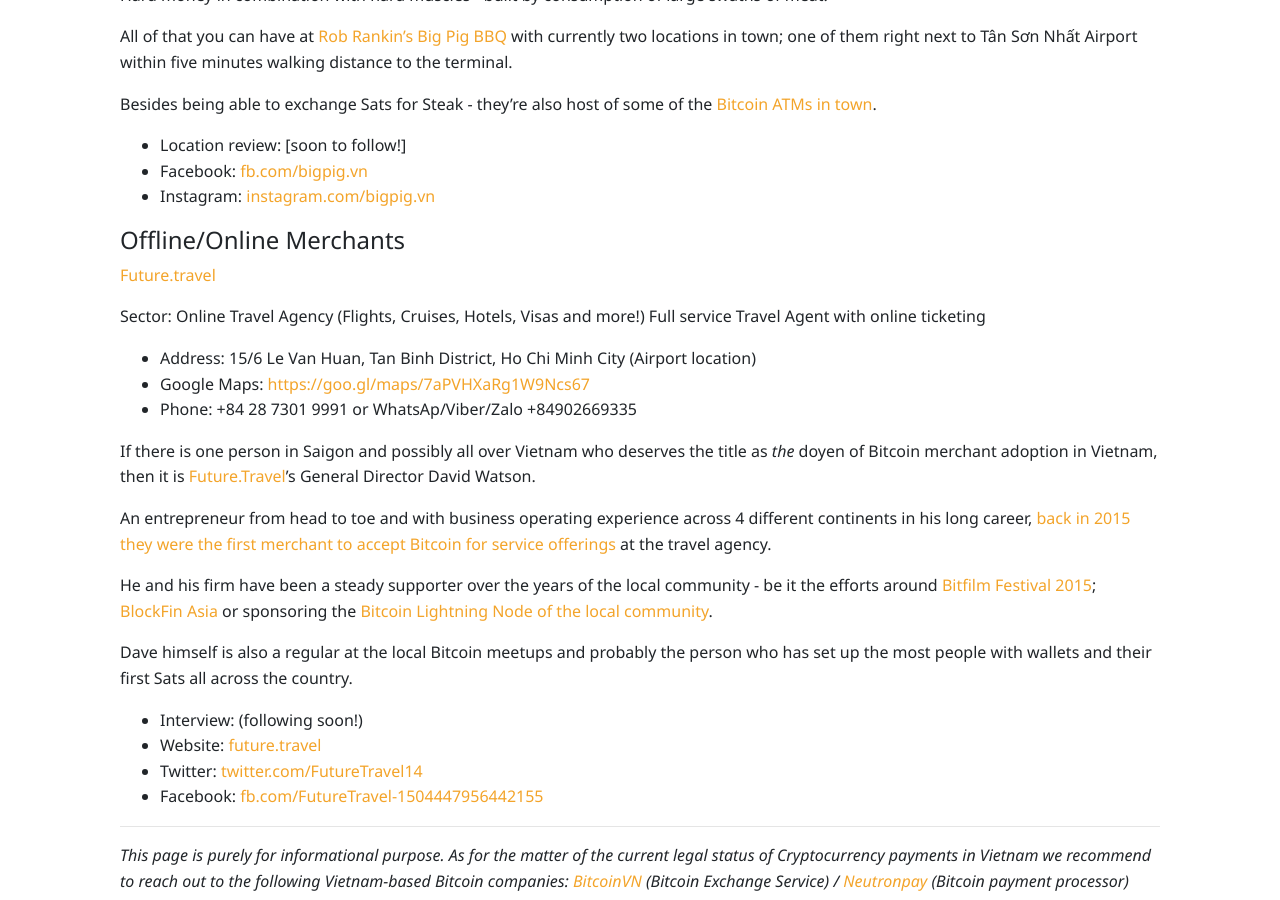
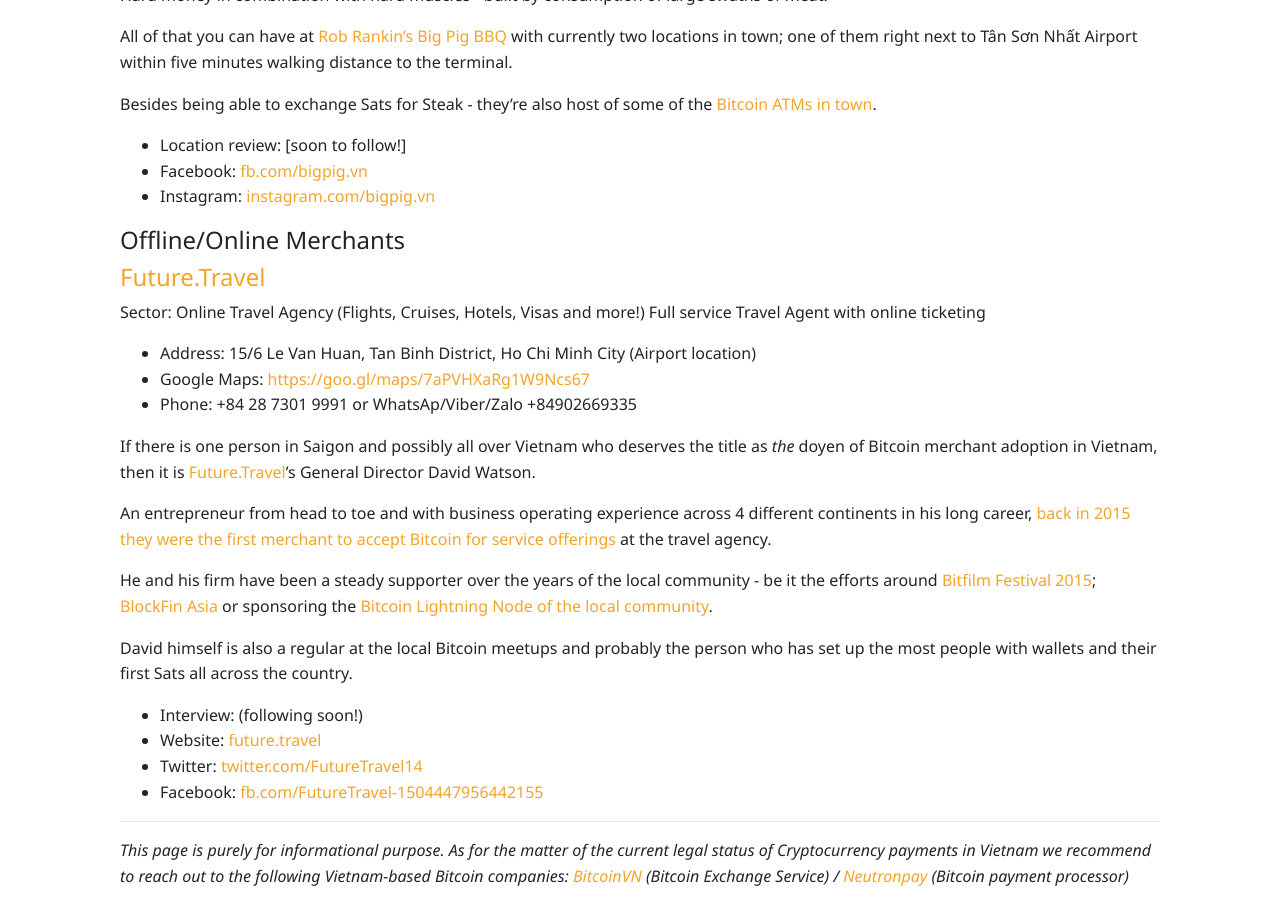
Before and after one commit to bitcoinsaigon/bitcoinsaigon.github.io, a Jekyll site: the page built from _pages/spend-sats-saigon.md, in a window 1280 px wide and 900 px high, scrolled down 1744 px. Built offline with Jekyll 4.4.1, drawn with Linux system fonts in a browser that asks for light colours; nearby versions of some CDN libraries; some of the changed text lies outside the part shown.

Commit message:
David requested changes

```diff
--- a/_pages/spend-sats-saigon.md
+++ b/_pages/spend-sats-saigon.md
@@ -5,7 +5,7 @@
 
 The Bitcoin Community in Saigon has these days thanks to the dedicated work of some people within the community been able to expand the reach of Bitcoin Merchants in Saigon.
 
-Not only can you wine & dine at your pleasure at a variety of venues - our long-standing community supporter [Dave Watson](https://twitter.com/watson_ita) of [future.travel](http://www.future.travel) (the first merchant in Vietnam to implement Bitcoin payments in 2015) will also get your flights, hotel and visa arranged - all for a handful of Sats.
+Not only can you wine & dine at your pleasure at a variety of venues - our long-standing community supporter [David Watson](https://twitter.com/watson_ita) of [Future.Travel](http://www.future.travel) (the first merchant in Vietnam to implement Bitcoin payments in 2015) will also get your flights, hotel and visa arranged - all for a handful of Sats.
 
 ## Food & Beverage Venues
 
@@ -76,7 +76,7 @@
 
 #### Offline/Online Merchants
 
-[Future.travel](https://future.travel/)
+#### [Future.Travel](https://future.travel/)
 
 Sector: Online Travel Agency (Flights, Cruises, Hotels, Visas and more!)
 Full service Travel Agent with online ticketing
@@ -91,7 +91,7 @@
 
 He and his firm have been a steady supporter over the years of the local community - be it the efforts around [Bitfilm Festival 2015](https://www.coinnewsasia.com/bitcoin-saigon-to-host-the-first-bitfilm-festival/); [BlockFin Asia](http://www.blockfin.asia/) or sponsoring the [Bitcoin Lightning Node of the local community](https://1ml.com/node/023e4a4c0e0e114d88ab50ec14582fefd60ad8baae63eb0934db146d995c5567d7).
 
-Dave himself is also a regular at the local Bitcoin meetups and probably the person who has set up the most people with wallets and their first Sats all across the country.
+David himself is also a regular at the local Bitcoin meetups and probably the person who has set up the most people with wallets and their first Sats all across the country.
 
 - Interview: (following soon!)
 - Website: [future.travel](http://future.travel)
```
